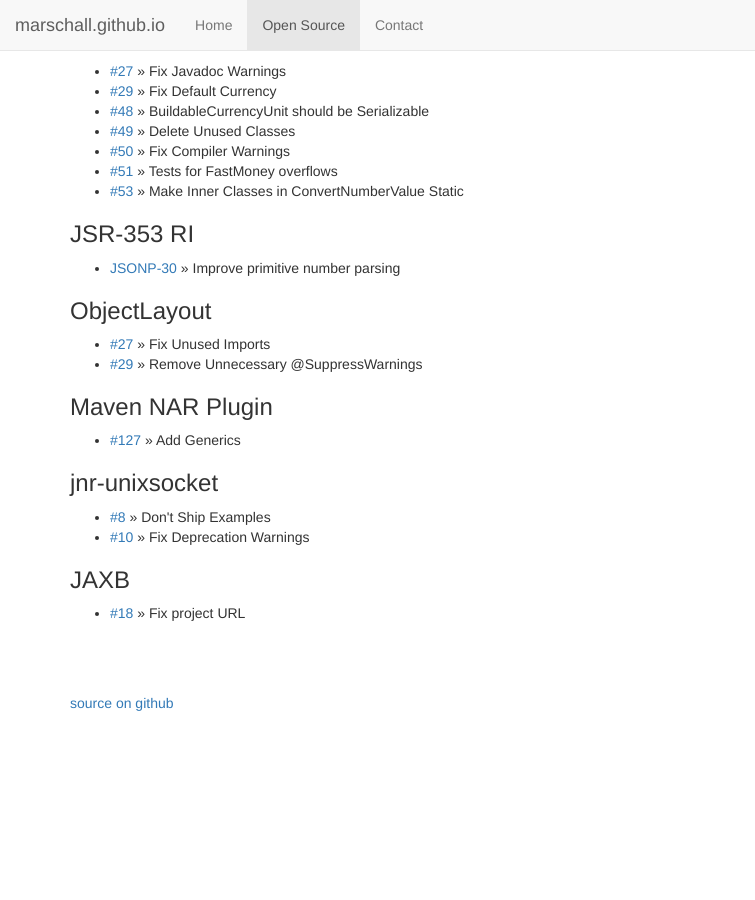
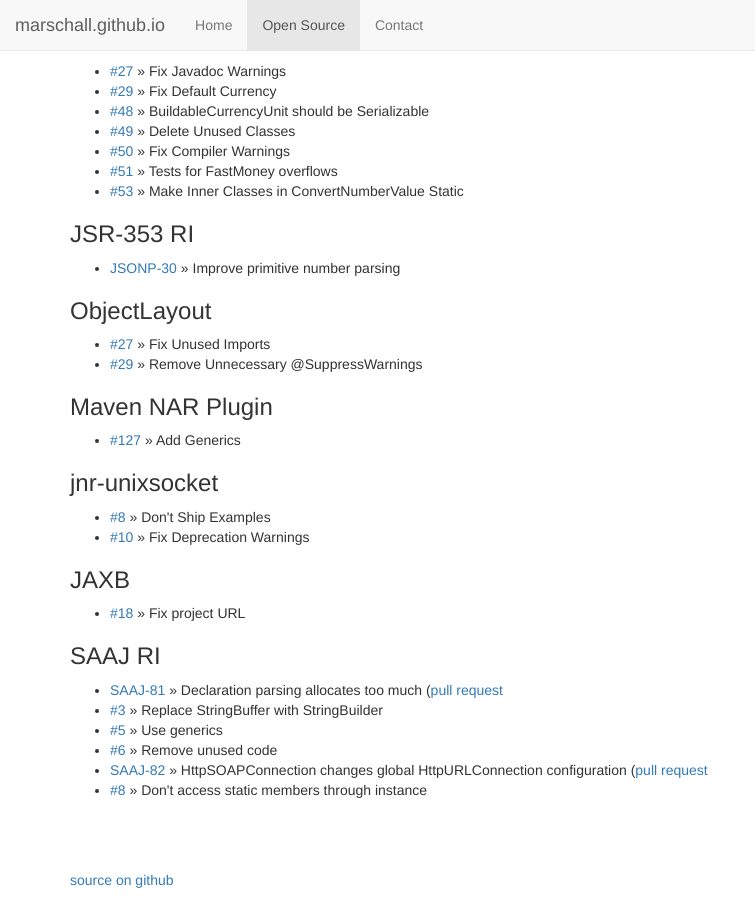
Before and after one commit to marschall/marschall.github.com, a Jekyll site: the page built from open-source.html, in a window 1280 px wide and 900 px high, scrolled down 4252 px. Shown: the whole window, without its empty margins (0-755 px from the left). Built offline with Jekyll 4.4.1, drawn with Linux system fonts in a browser that asks for light colours; before the commit the page ends 4975 px from its top, so only the background shows below that.

Commit message:
add SAAJ RI

```diff
--- a/open-source.html
+++ b/open-source.html
@@ -298,7 +298,16 @@
 </ul>
 <h3>JAXB</h3>
 <ul>
-  <li><a href="https://github.com/gf-metro/jaxb/pull/18#">#18</a> &raquo; Fix project URL</li>
+  <li><a href="https://github.com/gf-metro/jaxb/pull/18">#18</a> &raquo; Fix project URL</li>
+</ul>
+<h3>SAAJ RI</h3>
+<ul>
+  <li><a href="https://java.net/jira/browse/SAAJ-81">SAAJ-81</a> &raquo; Declaration parsing allocates too much  (<a href="https://github.com/gf-metro/saaj/pull/3">pull request</a></li>
+  <li><a href="https://github.com/gf-metro/saaj/pull/3">#3</a> &raquo; Replace StringBuffer with StringBuilder</li>
+  <li><a href="https://github.com/gf-metro/saaj/pull/5">#5</a> &raquo; Use generics</li>
+  <li><a href="https://github.com/gf-metro/saaj/pull/6">#6</a> &raquo; Remove unused code</li>
+  <li><a href="https://java.net/jira/browse/SAAJ-82">SAAJ-82</a> &raquo; HttpSOAPConnection changes global HttpURLConnection configuration (<a href="https://github.com/gf-metro/saaj/pull/7">pull request</a></li>
+  <li><a href="https://github.com/gf-metro/saaj/pull/8">#8</a> &raquo; Don't access static members through instance</li>
 </ul>
 
 
```
Also changed, not shown: other parts of open-source.html (+0 -3 lines).
